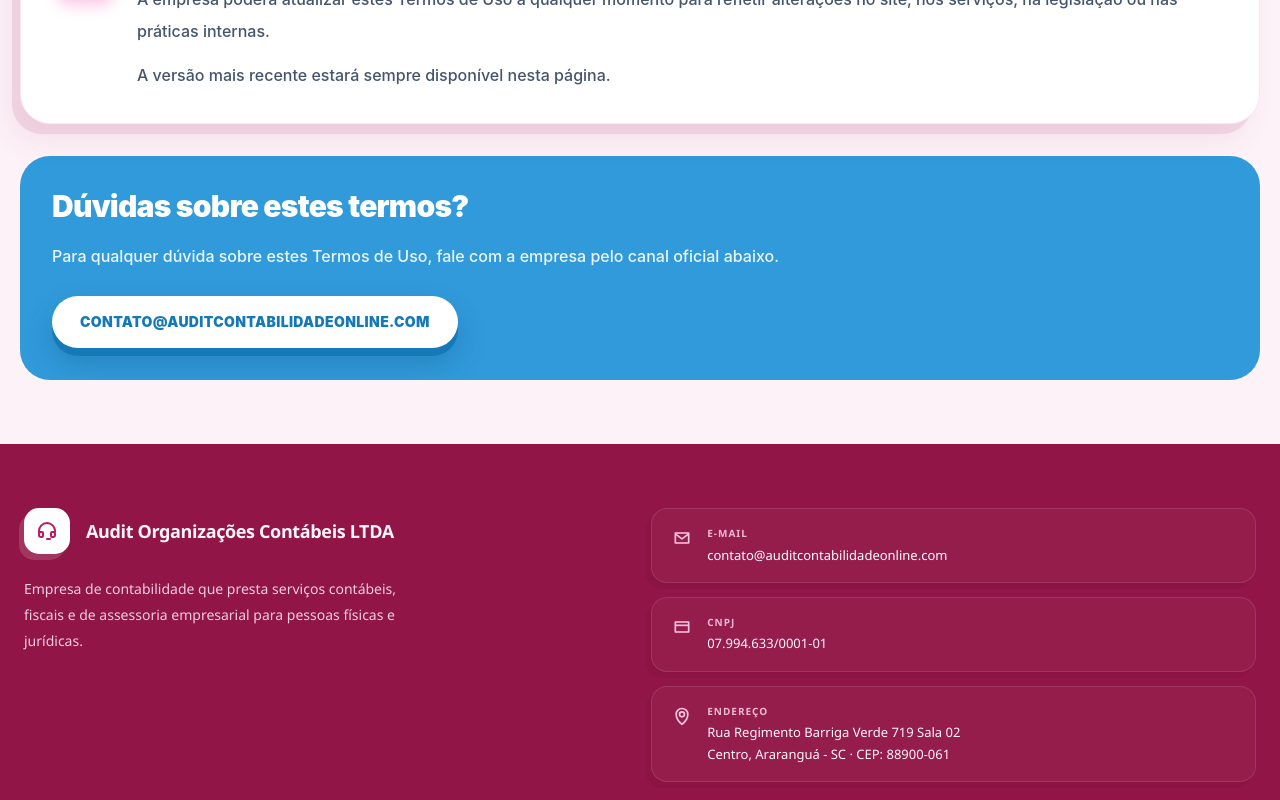
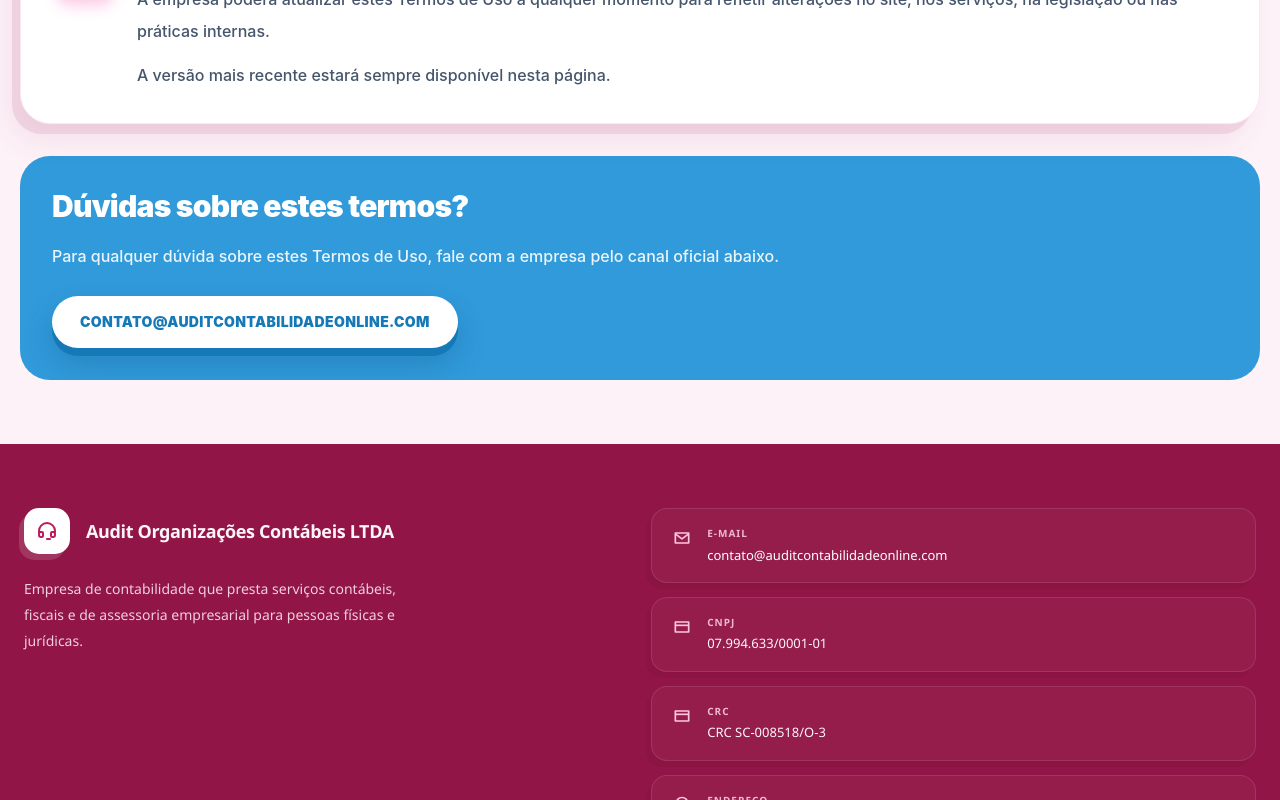
Before and after one commit to NeroProject329/auditcontabilidadeonline2, a Next.js app: page /termos-de-uso in a window 1280 px wide. Shown: the part 2704-3504 px from the top of the page. Built offline with nearby package versions, Linux system fonts and the light colour scheme.

Commit message:
add site novo

```diff
--- a/src/app/layout.tsx
+++ b/src/app/layout.tsx
@@ -9,7 +9,7 @@
 };
 
 export const metadata: Metadata = {
-  title: "Audit Contabilidade | Serviços Contábeis e Assessoria Empresarial",
+  title: "Assessoria & Consulta | Atendimento humano e online",
   description:
     "Central de atendimento especializada em análise de situações financeiras e administrativas. Atendimento humano, rápido e seguro.",
   robots: {
--- a/src/app/politica-de-privacidade/page.tsx
+++ b/src/app/politica-de-privacidade/page.tsx
@@ -106,6 +106,13 @@
     label: "CNPJ",
     value: "07.994.633/0001-01",
   },
+
+  {
+    icon: IconFile,
+    label: "CRC",
+    value: "CRC SC-008518/O-3",
+  },
+
   {
     icon: IconMail,
     label: "E-mail",
--- a/src/app/termos-de-uso/page.tsx
+++ b/src/app/termos-de-uso/page.tsx
@@ -119,6 +119,13 @@
     label: "CNPJ",
     value: "07.994.633/0001-01",
   },
+
+    {
+    icon: IconFile,
+    label: "CRC",
+    value: "CRC SC-008518/O-3",
+  },
+
   {
     icon: IconMail,
     label: "E-mail",
--- a/src/components/home/hero-section.tsx
+++ b/src/components/home/hero-section.tsx
@@ -16,9 +16,7 @@
           <h1 id="hero-title" className={styles.heroTitle}>
             Atendimento pensado para <span>você</span> .
           </h1>
-          <p className={styles.heroDescription}>
-            Conte com nossa equipe para conhecer os serviços disponíveis e esclarecer suas dúvidas.
-          </p>
+
           <div className={styles.heroCta}>
             <button
               type="button"
@@ -36,7 +34,7 @@
         <figure className={styles.heroFigure}>
           <picture>
             <img
-              src="/Mesemmf.png"
+              src="/Meattaudit.png"
               alt="Atendimento humano especializado"
               fetchPriority="high"
             />
--- a/src/components/home/site-footer.tsx
+++ b/src/components/home/site-footer.tsx
@@ -35,6 +35,12 @@
               </div>
             </div>
             <div className={styles.contact}>
+              <IconCard />
+              <div>
+                <small>CRC</small>CRC SC-008518/O-3
+              </div>
+            </div>
+            <div className={styles.contact}>
               <IconLocation />
               <div>
                 <small>Endereço</small>
```
